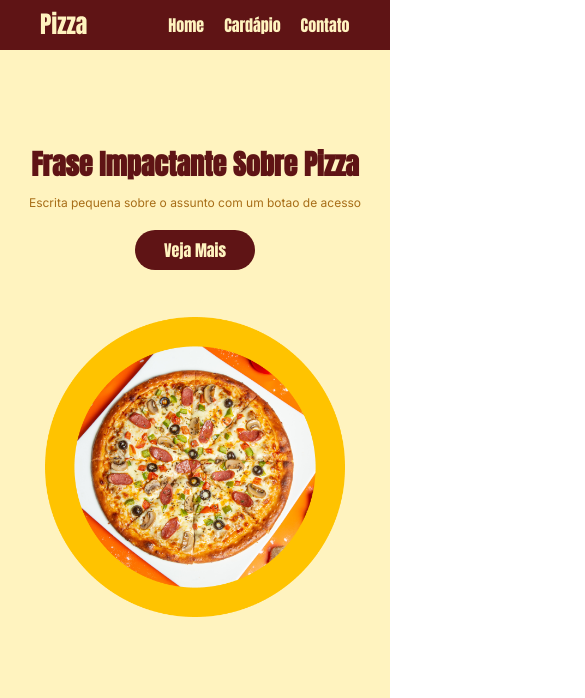
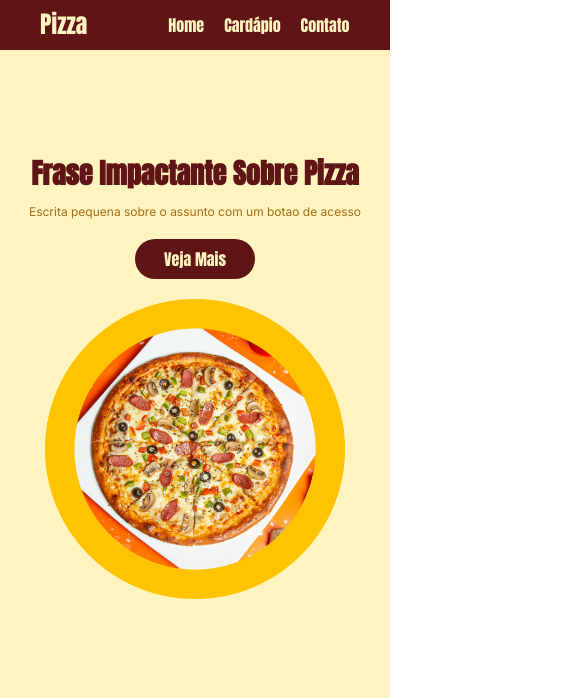
Before and after one commit to GiovannaMarinho/pizzaria, a plain HTML site: page index.html in a window 390 px wide. Shown: the top 698 px of the page, 585 px wide, since content can reach past the window. Drawn offline with Linux system fonts and the light colour scheme; grey boxes are pictures that could not be loaded.

Commit message:
correção do erro de tamanho em telas menores

```diff
--- a/css/global.css
+++ b/css/global.css
@@ -38,4 +38,7 @@ button:hover {
     height: 40px;
     font-size: 16px;
   }
+  button:hover {
+    background-color: #5F1415;
+  }
 }
--- a/css/main.css
+++ b/css/main.css
@@ -17,17 +17,17 @@ main::before {
 }
 
 .bg-content {
-  width: 1160px;
-  height: 660px;
   display: grid;
   grid-template-columns: 1fr 1fr;
+  justify-content: center;
   align-items: center;
   gap: 10px;
 }
 
 .text-principal {
-  margin-left: 30px;
-  margin-right: 100px;
+  margin-left: 200px;
+  padding-left: 200px;
+  padding-right: 100px;
   display: flex;
   flex-wrap: wrap;
   flex-direction: column;
@@ -48,20 +48,46 @@ main::before {
   gap: 20px;
 }
 
+.main-img {
+  justify-self: flex-start;
+}
+
 /* MEDIA */
 
+@media (max-width: 1680px) {
+  .text-principal {
+    margin-left: 100px;
+  }
+}
+@media (max-width: 1400px) {
+  .text-principal{
+    margin-left: 0px;
+  }
+  .main-img {
+    width: 500px;
+    height: 500px;
+    margin-top: 10px;
+  }
+}
 @media (max-width: 1390px) {
   main::before {
     background: none;
+    width: 0px;
+    height: 0px;
   }
 }
 @media (max-width: 1140px) {
   .bg-content {
+    margin-left: 0px;
     grid-template-columns: 1fr;
   }
   .text-principal {
+    text-align: center;
     align-items: center;
-    margin-left: 100px;
+    padding-left: 0px;
+    padding-right: 0px;
+    margin-right: 0px;
+    margin-left: 0px;
   }
   .main-button {
     align-self: center;
@@ -109,7 +135,6 @@ main::before {
   .main-img {
     width: 300px;
     height: 300px;
-    margin-top: -150px;
   }
 }
 @media (max-width: 399px) {
--- a/css/section.css
+++ b/css/section.css
@@ -102,9 +102,13 @@ textarea:focus {
 @media (max-width: 1162px) {
   .section-bg::before {
     background: none;
+    width: 0;
+    height: 0;
   }
   .section-bg::after {
     background: none;
+    width: 0;
+    height: 0;
   }
 }
 @media (max-width: 800px) {
```
Also changed, not shown: script.js (added).
